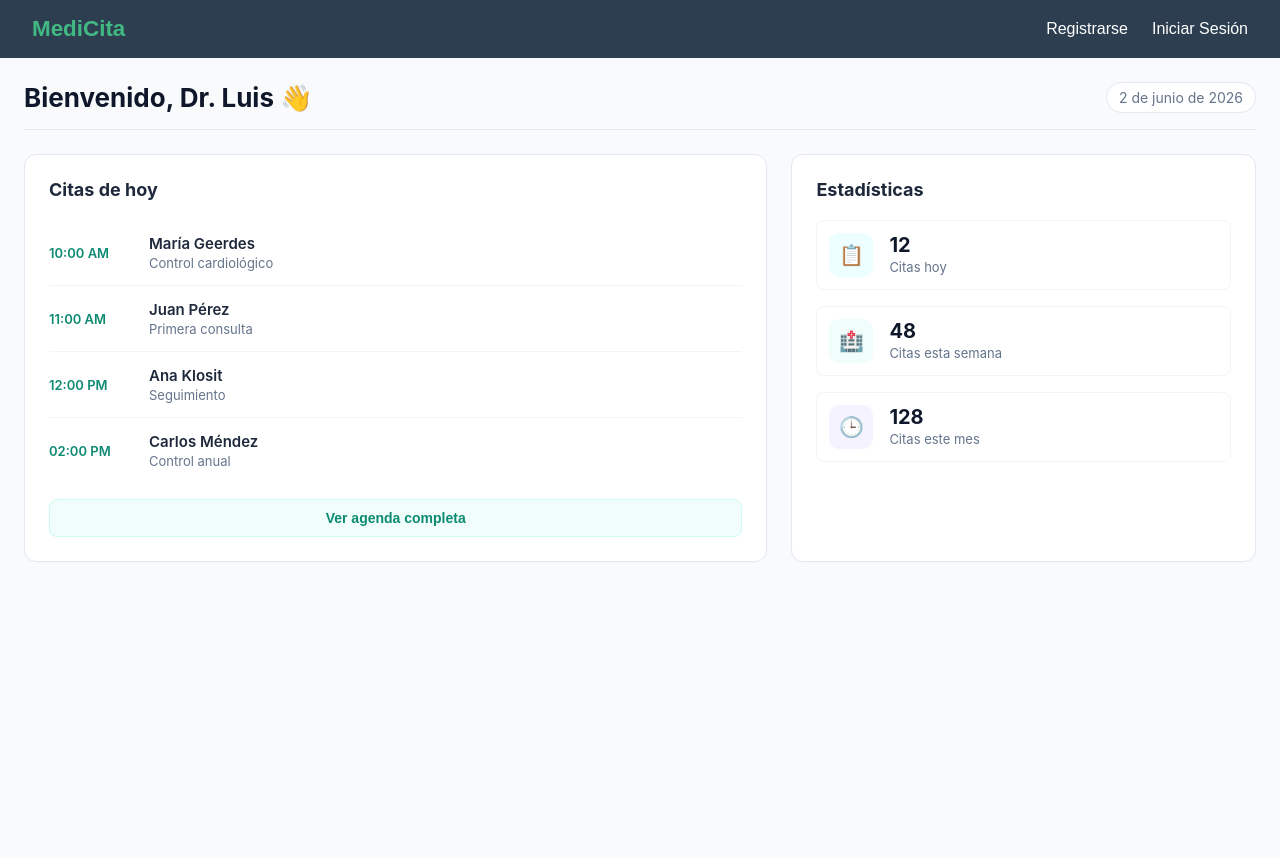
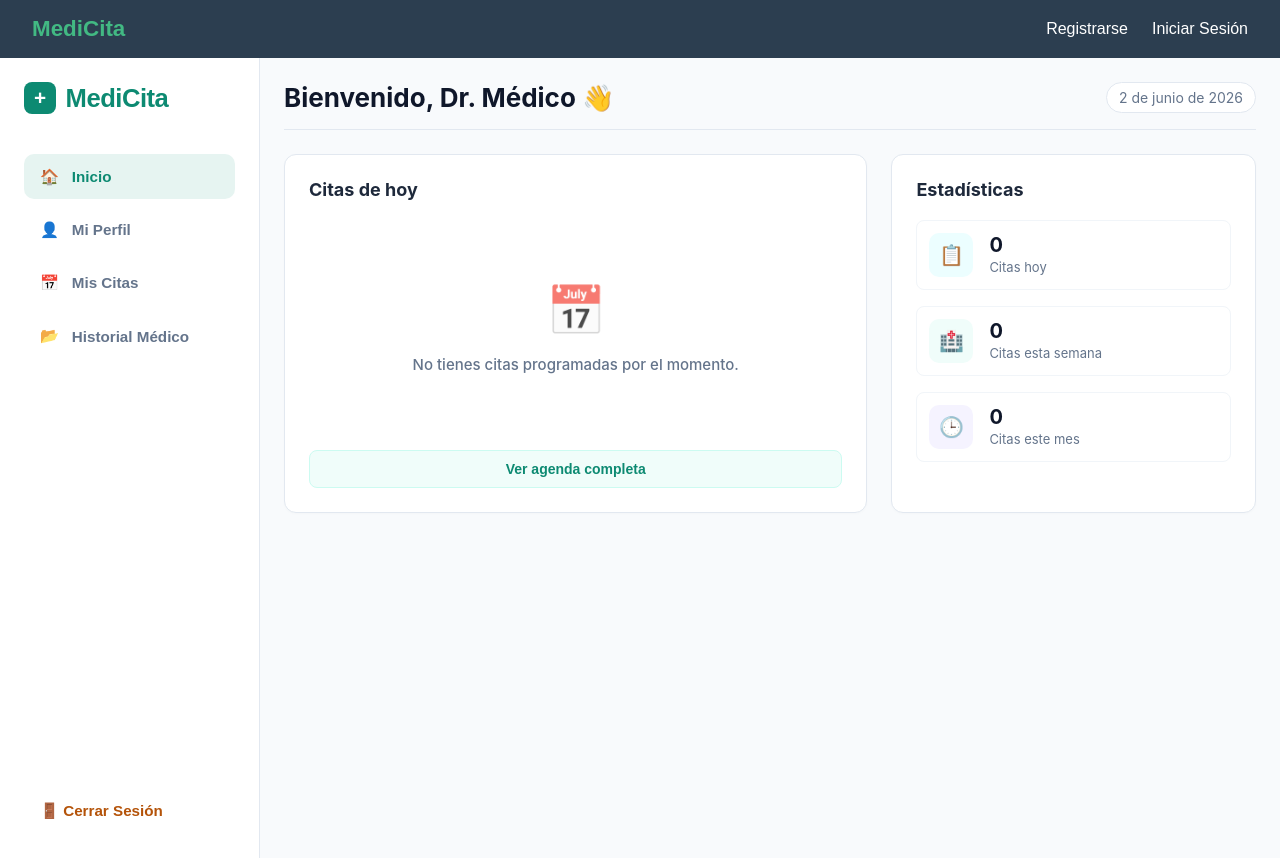
Before and after one commit to sebastianmendozag05-eng/medicita-web, a Vue app in the folder frontend/: page /medico/inicio in a window 1280 px wide. Shown: the top 858 px of the page. Built offline with nearby package versions, Linux system fonts and the light colour scheme.

Commit message:
Pantallas avance

```diff
--- a/frontend/src/views/HomeView.vue
+++ b/frontend/src/views/HomeView.vue
@@ -212,8 +212,8 @@ const registrarUsuario = () => {
       password: formulario.value.password
     }
 
-    // MANDAMOS TODO LIMPIO AL LOCALSTORAGE CON LAS LLAVES EXACTAS
     localStorage.setItem('usuarioNombre', formulario.value.nombre)
+    localStorage.setItem('usuarioRol', 'paciente')
     localStorage.setItem('usuarioApePat', formulario.value.apePat)
     localStorage.setItem('usuarioApeMat', formulario.value.apeMat || '')
     localStorage.setItem('usuarioCorreo', formulario.value.correo)
@@ -226,8 +226,6 @@ const registrarUsuario = () => {
 
     console.log('Paciente registrado y guardado localmente:', payload)
     alert('¡Registro de PACIENTE exitoso! Ahora inicia sesión.')
-
-    // Redirección directa al Login
     router.push('/login')
 
   } else {
@@ -243,6 +241,11 @@ const registrarUsuario = () => {
       medTurnos: formulario.value.turnos,
       especialidadId: formulario.value.especialidadId
     }
+
+    localStorage.setItem('usuarioNombre', formulario.value.nombre)
+    localStorage.setItem('usuarioRol', 'medico')
+    localStorage.setItem('usuarioCorreo', formulario.value.correo)
+
     console.log('Médico registrado:', payload)
     alert('¡Registro de MÉDICO exitoso! Ahora inicia sesión.')
     router.push('/login')
--- a/frontend/src/views/LoginView.vue
+++ b/frontend/src/views/LoginView.vue
@@ -84,21 +84,30 @@ const iniciarSesion = () => {
 
   console.log('Enviando datos al backend:', payload)
 
-  const correoIngresado = credenciales.value.correo.toLowerCase()
+  // 1. Convertimos a minúsculas
+  let correoIngresado = credenciales.value.correo.toLowerCase()
 
-  // --- CONTROL DE FLUJO ESTRICTO ---
-  // Si el correo incluye la palabra "medico", es un doctor pase lo que pase
-  const esMedico = correoIngresado.includes('medico')
+  // 2. ELIMINAMOS ACENTOS (médico -> medico)
+  correoIngresado = correoIngresado.normalize("NFD").replace(/[\u0300-\u036f]/g, "")
+
+  // 3. OBTENEMOS EL ROL DEL LOCALSTORAGE SI EXISTE
+  const rolRegistrado = localStorage.getItem('usuarioRol')
+
+  // 4. CONTROL DE FLUJO FLEXIBLE Y SEGURO
+  const esMedico = rolRegistrado === 'medico' || correoIngresado.includes('medico')
 
   if (esMedico) {
     console.log('Acceso Médico detectado. Forzando entorno de doctor...')
 
-    // Guardamos los datos explícitos del médico en el almacenamiento local
     localStorage.setItem('usuarioRol', 'medico')
-    localStorage.setItem('usuarioNombre', 'Luis')
+
+    const nombreActual = localStorage.getItem('usuarioNombre')
+    if (!nombreActual || nombreActual === 'Medico' || nombreActual === 'M') {
+      localStorage.setItem('usuarioNombre', 'Carlos')
+    }
     localStorage.setItem('usuarioCorreo', credenciales.value.correo)
 
-    // Redirección directa a la ruta secundaria declarada en el router
+    // REDIRECCIÓN CORRECTA Y EXCLUSIVA DEL MÉDICO
     router.push('/medico/inicio')
   } else {
     console.log('Acceso Paciente detectado. Configurando entorno de paciente...')
@@ -107,7 +116,6 @@ const iniciarSesion = () => {
 
     const correoRegistrado = localStorage.getItem('usuarioCorreo')
 
-    // Si entra con un correo de paciente diferente al registrado localmente, reescribimos datos simulados
     if (!correoRegistrado || correoRegistrado.toLowerCase() !== correoIngresado) {
       const parteCorreo = credenciales.value.correo.split('@')[0]
       const nombreLimpio = parteCorreo.replace('.', ' ')
@@ -125,6 +133,7 @@ const iniciarSesion = () => {
       localStorage.setItem('usuarioEstatura', '1.70')
     }
 
+    // REDIRECCIÓN AL DASHBOARD DEL PACIENTE
     router.push('/dashboard')
   }
 }
--- a/frontend/src/views/Medico/InicioMedicoView.vue
+++ b/frontend/src/views/Medico/InicioMedicoView.vue
@@ -1,29 +1,70 @@
 <script setup>
 import { ref, onMounted } from 'vue'
+import { useRouter } from 'vue-router'
 
-const medicoNombre = ref('Luis')
+const router = useRouter()
+const medicoNombre = ref('Médico')
 const fechaActual = ref('')
 
-const citasHoy = ref([
-  { id: 1, hora: '10:00 AM', paciente: 'María Geerdes', detalle: 'Control cardiológico' },
-  { id: 2, hora: '11:00 AM', paciente: 'Juan Pérez', detalle: 'Primera consulta' },
-  { id: 3, hora: '12:00 PM', paciente: 'Ana Klosit', detalle: 'Seguimiento' },
-  { id: 4, hora: '02:00 PM', paciente: 'Carlos Méndez', detalle: 'Control anual' }
-])
+// ARREGLO COMPLETAMENTE VACÍO PARA MÉDICOS NUEVOS
+const citasHoy = ref([])
 
+// ESTADÍSTICAS INICIALIZADAS ESTRICTAMENTE EN CERO
 const estadisticas = ref({
-  citasHoy: 12,
-  citasSemana: 48,
-  citasMes: 128
+  citasHoy: 0,
+  citasSemana: 0,
+  citasMes: 0
 })
 
 onMounted(() => {
+  // Leer el nombre real guardado al registrarse
+  const nombreGuardado = localStorage.getItem('usuarioNombre')
+  if (nombreGuardado && nombreGuardado !== 'Medico' && nombreGuardado !== 'M') {
+    medicoNombre.value = nombreGuardado
+  }
+
+  // Generar la fecha del día de hoy
   const opciones = { day: 'numeric', month: 'long', year: 'numeric' }
   fechaActual.value = new Date().toLocaleDateString('es-ES', opciones)
 })
+
+const cerrarSesion = () => {
+  localStorage.clear()
+  router.push('/login')
+}
 </script>
 
 <template>
+  <div class="pantalla-layout">
+
+    <aside class="sidebar-izquierdo">
+      <div class="brand">
+        <span class="logo-icon">+</span>
+        <h1>MediCita</h1>
+      </div>
+
+      <nav class="menu-navegacion">
+        <router-link to="/medico/inicio" class="enlace-menu activo">
+          <span class="icono">🏠</span> Inicio
+        </router-link>
+        <router-link to="/medico/perfil" class="enlace-menu">
+          <span class="icono">👤</span> Mi Perfil
+        </router-link>
+        <router-link to="/medico/agenda" class="enlace-menu">
+          <span class="icono">📅</span> Mis Citas
+        </router-link>
+        <router-link to="/medico/historiales" class="enlace-menu">
+          <span class="icono">📂</span> Historial Médico
+        </router-link>
+      </nav>
+
+      <div class="sidebar-pie">
+        <button @click="cerrarSesion" class="btn-cerrar-sesion">
+          🚪 Cerrar Sesión
+        </button>
+      </div>
+    </aside>
+
     <div class="contenedor-dashboard">
 
       <div class="cabecera-medico">
@@ -36,7 +77,7 @@ onMounted(() => {
         <div class="bloque-principal-citas">
           <h2 class="subtitulo-seccion">Citas de hoy</h2>
 
-        <div class="tabla-citas">
+          <div v-if="citasHoy.length > 0" class="tabla-citas">
             <div v-for="cita in citasHoy" :key="cita.id" class="fila-cita">
               <div class="celda-hora">{{ cita.hora }}</div>
               <div class="celda-detalles">
@@ -44,6 +85,11 @@ onMounted(() => {
                 <span class="paciente-motivo">{{ cita.detalle }}</span>
               </div>
             </div>
+          </div>
+
+          <div v-else class="contenedor-sin-citas">
+            <div class="icono-calendario-vacio">📅</div>
+            <p class="texto-sin-citas">No tienes citas programadas por el momento.</p>
           </div>
 
           <button class="btn-agenda-enlace">Ver agenda completa</button>
@@ -81,13 +127,101 @@ onMounted(() => {
 
       </div>
     </div>
+
+  </div>
 </template>
 
 <style scoped>
+.pantalla-layout {
+  display: flex;
+  min-height: 100vh;
+  background-color: #f8fafc;
+}
+.sidebar-izquierdo {
+  width: 260px;
+  background-color: #ffffff;
+  border-right: 1px solid #e2e8f0;
+  display: flex;
+  flex-direction: column;
+  padding: 1.5rem;
+  box-sizing: border-box;
+  flex-shrink: 0;
+}
+.brand {
+  display: flex;
+  align-items: center;
+  gap: 0.6rem;
+  margin-bottom: 2.5rem;
+}
+.logo-icon {
+  background-color: #0d8a72;
+  color: white;
+  font-weight: bold;
+  font-size: 1.3rem;
+  width: 32px;
+  height: 32px;
+  display: flex;
+  align-items: center;
+  justify-content: center;
+  border-radius: 8px;
+}
+.brand h1 {
+  color: #0d8a72;
+  font-size: 1.6rem;
+  font-weight: 700;
+  margin: 0;
+  letter-spacing: -0.5px;
+}
+.menu-navegacion {
+  display: flex;
+  flex-direction: column;
+  gap: 0.5rem;
+  flex-grow: 1;
+}
+.enlace-menu {
+  display: flex;
+  align-items: center;
+  gap: 0.8rem;
+  padding: 0.85rem 1rem;
+  color: #64748b;
+  text-decoration: none;
+  font-weight: 600;
+  border-radius: 10px;
+  transition: all 0.2s;
+  font-size: 0.95rem;
+}
+.enlace-menu:hover {
+  background-color: #f1f5f9;
+  color: #1e293b;
+}
+.enlace-menu.activo {
+  background-color: #e6f4f1;
+  color: #0d8a72;
+}
+.sidebar-pie {
+  margin-top: auto;
+}
+.btn-cerrar-sesion {
+  width: 100%;
+  background: none;
+  border: none;
+  color: #b45309;
+  padding: 0.85rem 1rem;
+  font-weight: 600;
+  font-size: 0.95rem;
+  cursor: pointer;
+  text-align: left;
+  border-radius: 10px;
+  transition: background-color 0.2s;
+}
+.btn-cerrar-sesion:hover {
+  background-color: #fef3c7;
+}
 .contenedor-dashboard {
+  flex-grow: 1;
   padding: 24px;
   background-color: #f8fafc;
-  min-height: 100vh;
+  box-sizing: border-box;
   font-family: -apple-system, BlinkMacSystemFont, "Segoe UI", Roboto, Helvetica, Arial, sans-serif;
 }
 .cabecera-medico {
@@ -130,6 +264,25 @@ onMounted(() => {
   color: #1e293b;
   margin-top: 0;
   margin-bottom: 20px;
+}
+.contenedor-sin-citas {
+  display: flex;
+  flex-direction: column;
+  align-items: center;
+  justify-content: center;
+  padding: 60px 20px;
+  text-align: center;
+}
+.icono-calendario-vacio {
+  font-size: 48px;
+  margin-bottom: 16px;
+  opacity: 0.7;
+}
+.texto-sin-citas {
+  font-size: 15px;
+  color: #64748b;
+  margin: 0;
+  font-weight: 500;
 }
 .fila-cita {
   display: flex;
@@ -219,5 +372,7 @@ onMounted(() => {
 }
 @media (max-width: 768px) {
   .distribucion-paneles { grid-template-columns: 1fr; }
+  .pantalla-layout { flex-direction: column; }
+  .sidebar-izquierdo { width: 100%; border-right: none; border-bottom: 1px solid #e2e8f0; }
 }
 </style>
--- a/frontend/src/views/paciente/DashboardPacienteView.vue
+++ b/frontend/src/views/paciente/DashboardPacienteView.vue
@@ -50,7 +50,7 @@
             <div class="metric-card">
               <div class="metric-icon-wrapper blue">🗓️</div>
               <div class="metric-info">
-                <h3>3</h3>
+                <h3>{{ citas.length }}</h3>
                 <p>Próximas citas</p>
               </div>
             </div>
@@ -58,7 +58,7 @@
             <div class="metric-card">
               <div class="metric-icon-wrapper red">❤️</div>
               <div class="metric-info">
-                <h3>2</h3>
+                <h3>{{ totalConsultas }}</h3>
                 <p>Consultas</p>
               </div>
             </div>
@@ -66,7 +66,7 @@
             <div class="metric-card">
               <div class="metric-icon-wrapper purple">📄</div>
               <div class="metric-info">
-                <h3>5</h3>
+                <h3>{{ totalHistoriales }}</h3>
                 <p>Historiales</p>
               </div>
             </div>
@@ -82,32 +82,32 @@
 
           <div class="appointments-list">
 
-            <div class="appointment-card">
+            <div v-if="citas.length === 0" class="no-appointments-card">
+              <span class="calendar-empty-icon">📅</span>
+              <p class="no-appointments-text">No tienes citas programadas por el momento.</p>
+            </div>
+
+            <div
+              v-else
+              v-for="cita in citas"
+              :key="cita.id"
+              class="appointment-card"
+            >
               <div class="appointment-details">
-                <div class="specialty-icon">🫀</div>
+                <div class="specialty-icon">{{ cita.icono }}</div>
                 <div>
-                  <h4>Cardiología</h4>
-                  <p class="doctor-name">Dr. Carlos Hernández</p>
-                  <p class="appointment-date">21 de mayo, 2026 - 10:50 AM</p>
+                  <h4>{{ cita.especialidad }}</h4>
+                  <p class="doctor-name">{{ cita.doctor }}</p>
+                  <p class="appointment-date">{{ cita.fecha }}</p>
                 </div>
               </div>
               <div class="appointment-status">
-                <span class="badge status-confirmed">Confirmada</span>
-                <span class="arrow-icon">›</span>
-              </div>
-            </div>
-
-            <div class="appointment-card">
-              <div class="appointment-details">
-                <div class="specialty-icon">🩺</div>
-                <div>
-                  <h4>Medicina General</h4>
-                  <p class="doctor-name">Dra. Irene Torres</p>
-                  <p class="appointment-date">30 de mayo, 2026 - 08:35 AM</p>
-                </div>
-              </div>
-              <div class="appointment-status">
-                <span class="badge status-pending">Pendiente</span>
+                <span
+                  class="badge"
+                  :class="cita.estado === 'confirmada' ? 'status-confirmed' : 'status-pending'"
+                >
+                  {{ cita.estado === 'confirmada' ? 'Confirmada' : 'Pendiente' }}
+                </span>
                 <span class="arrow-icon">›</span>
               </div>
             </div>
@@ -130,7 +130,14 @@ const nombreUsuario = ref('Paciente')
 const route = useRoute()
 const vistaActiva = ref('inicio')
 
-// Monitoreamos la ruta actual para saber si mostrar el Inicio o los otros componentes
+// 1. LOS CONTADORES INICIAN EN 0 PARA USUARIOS NUEVOS
+const totalConsultas = ref(0)
+const totalHistoriales = ref(0)
+
+// 2. EL ARREGLO EMPIEZA VACÍO. AL NO HABER CITAS, SE MUESTRA EL MENSAJE EN LUGAR DE DATOS FALSOS
+const citas = ref([])
+
+// Monitoreamos la ruta actual para alternar entre el Inicio y las sub-vistas del router
 watch(() => route.path, (nuevoPath) => {
   if (nuevoPath === '/dashboard' || nuevoPath === '/dashboard/') {
     vistaActiva.value = 'inicio'
@@ -139,11 +146,31 @@ watch(() => route.path, (nuevoPath) => {
   }
 }, { immediate: true })
 
-onMounted(() => {
+onMounted(async () => {
+  // Obtener el nombre almacenado en el login
   const nombreGuardado = localStorage.getItem('usuarioNombre')
   if (nombreGuardado) {
     nombreUsuario.value = nombreGuardado
   }
+
+  // ==========================================
+  // CONEXIÓN FUTURA CON EL BACKEND (API)
+  // ==========================================
+  // Cuando tus compañeros terminen las rutas del servidor, aquí harás la petición:
+  /*
+  try {
+    const idUsuario = localStorage.getItem('usuarioId')
+    const res = await fetch(`http://localhost:3000/api/citas/${idUsuario}`)
+    const datosReales = await res.json()
+
+    // Al asignarle los datos del servidor, el HTML se actualizará solo
+    citas.value = datosReales.listaCitas
+    totalConsultas.value = datosReales.cantidadConsultas
+    totalHistoriales.value = datosReales.cantidadHistoriales
+  } catch (error) {
+    console.error("Error cargando los datos reales:", error)
+  }
+  */
 })
 
 const cerrarSesion = () => {
@@ -152,7 +179,7 @@ const cerrarSesion = () => {
 </script>
 
 <style scoped>
-/* TODO TU ESTILO ORIGINAL COMPLETAMENTE PRESERVADO */
+/* ESTILOS ORIGINALES PRESERVADOS AL 100% */
 .dashboard-container {
   display: flex;
   min-height: 100vh;
@@ -353,6 +380,31 @@ const cerrarSesion = () => {
   align-items: center;
 }
 
+/* NUEVOS ESTILOS AGREGADOS PARA LA TARJETA CUANDO NO HAY CITAS */
+.no-appointments-card {
+  background: white;
+  border: 1px solid #e2e8f0;
+  border-radius: 16px;
+  padding: 3rem;
+  display: flex;
+  flex-direction: column;
+  align-items: center;
+  justify-content: center;
+  gap: 1rem;
+  text-align: center;
+}
+
+.calendar-empty-icon {
+  font-size: 2.5rem;
+  opacity: 0.6;
+}
+
+.no-appointments-text {
+  color: #64748b;
+  font-size: 1rem;
+  margin: 0;
+}
+
 .specialty-icon {
   width: 44px;
   height: 44px;
```
Lines whose indentation alone changed are shown as unchanged.
